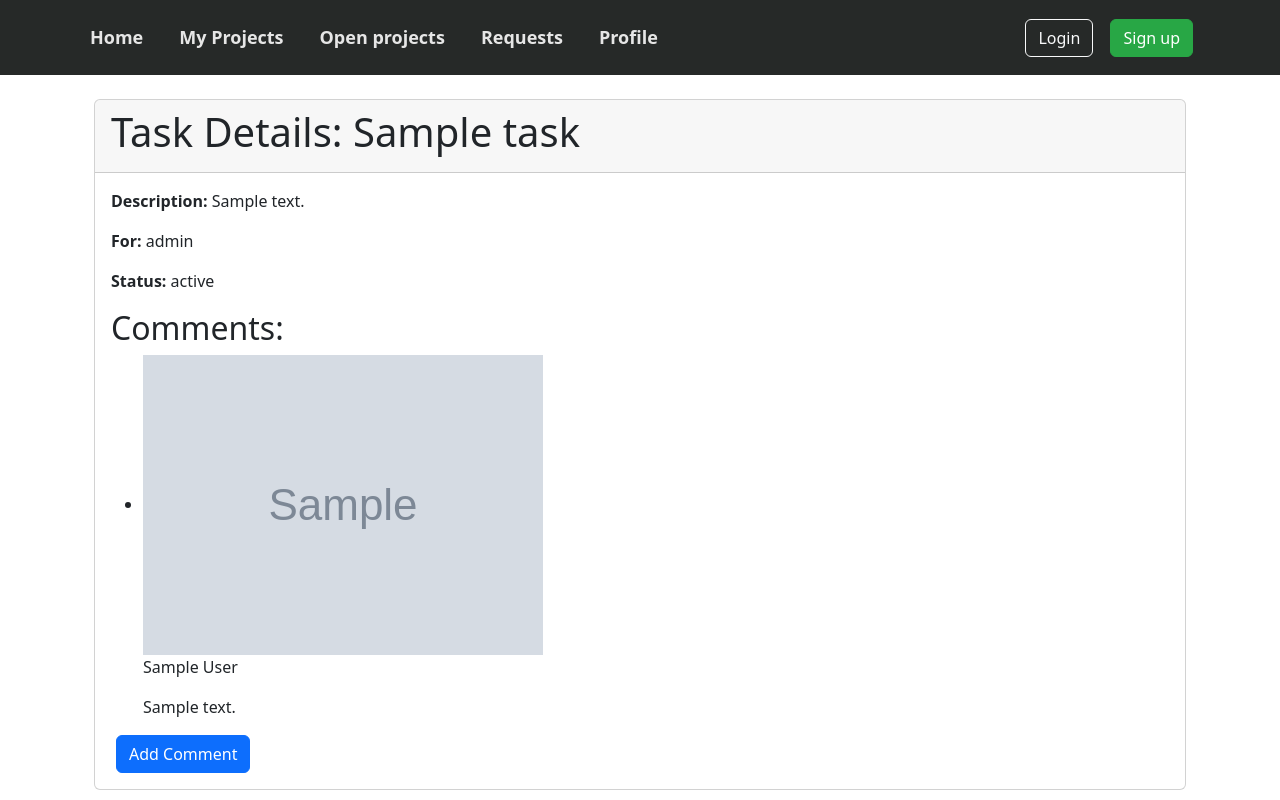
After one commit to modemobpsycho/flask-project-tracker, a Python web app: template website/templates/tasks/task_details.html in a window 1280 px wide. The commit adds this page. Run offline with Jinja, Linux system fonts and the light colour scheme; the template is opened without the code that fills it: most values are stand-ins (such as "Sample title", 1, 10 or a date in 2020); grey boxes marked "Sample" are stand-in pictures.

Commit message:
new html for tasks

```diff
--- /dev/null
+++ b/website/templates/tasks/task_details.html
@@ -0,0 +1,64 @@
+<!-- website/templates/tasks/task_details.html -->
+{% extends "_base.html" %} {% block css %}
+<link
+    rel="stylesheet"
+    href="{{ url_for('static', filename='styles/task_details.css') }}"
+/>
+{% endblock %}{% block content %}
+<div class="container">
+    <div class="card">
+        <div class="card-header">
+            <h1 class="card-title">Task Details: {{ task.name }}</h1>
+        </div>
+        <div class="card-body">
+            <div class="task-info">
+                <p><strong>Description:</strong> {{ task.description }}</p>
+                <p><strong>For:</strong> {{ task.role }}</p>
+                <p><strong>Status:</strong> {{ task.status }}</p>
+            </div>
+            <h2>Comments:</h2>
+            <ul class="comments-list">
+                {% for comment_info in comments %}
+                <li class="comment">
+                    <div class="comment-info">
+                        <img
+                            src="{{ url_for('static', filename='upload_folder/' + comment_info.user.profile.photo) }}"
+                            alt="User Avatar"
+                            class="avatar"
+                        />
+                        <p class="comment-author">
+                            {{ comment_info.user.profile.full_name }}
+                        </p>
+                    </div>
+                    <div class="comment-text">
+                        {{ comment_info.comment.text }} {% if
+                        project_member.role == 'creator' %}
+                        <form
+                            action="{{ url_for('projects.delete_comment', comment_id=comment_info.comment.id) }}"
+                            method="POST"
+                            class="delete-comment-form"
+                        >
+                            {{ form.hidden_tag() }}
+                            <input
+                                type="hidden"
+                                name="_method"
+                                value="DELETE"
+                            />
+                            <button type="submit" class="btn btn-danger btn-sm">
+                                Delete
+                            </button>
+                        </form>
+                        {% endif %}
+                    </div>
+                </li>
+                {% endfor %}
+            </ul>
+            <a
+                href="{{ url_for('projects.add_comment_to_task', project_id=project.id, task_id=task.id) }}"
+                class="btn btn-primary btn-add-comment"
+                >Add Comment</a
+            >
+        </div>
+    </div>
+</div>
+{% endblock %}
```
Also changed, not shown: website/templates/tasks/add_comment_to_task.html (added, +29 -0 lines), website/templates/tasks/create_task.html (+7 -0 lines), website/templates/tasks/edit_task.html (+7 -0 lines).
